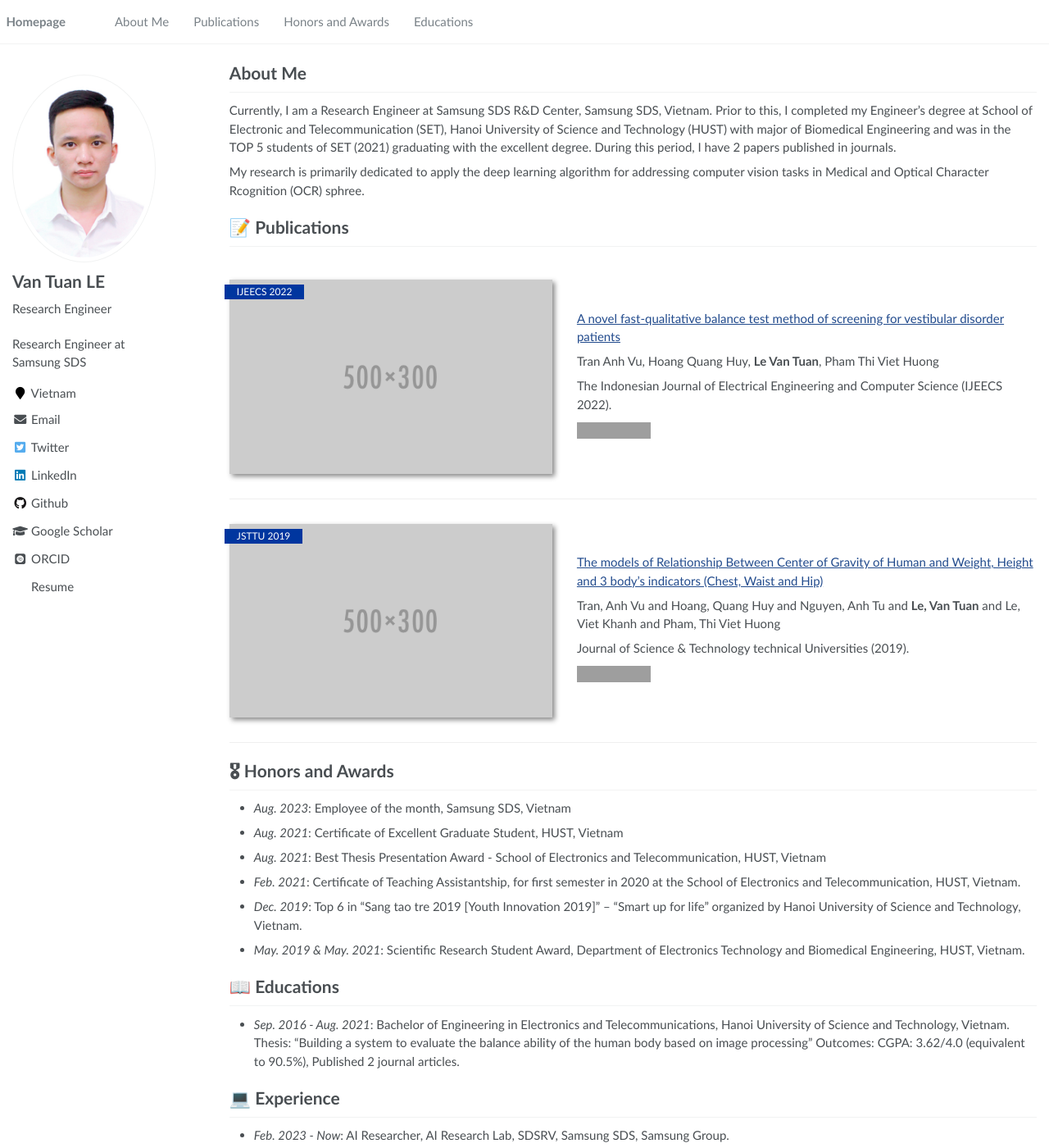
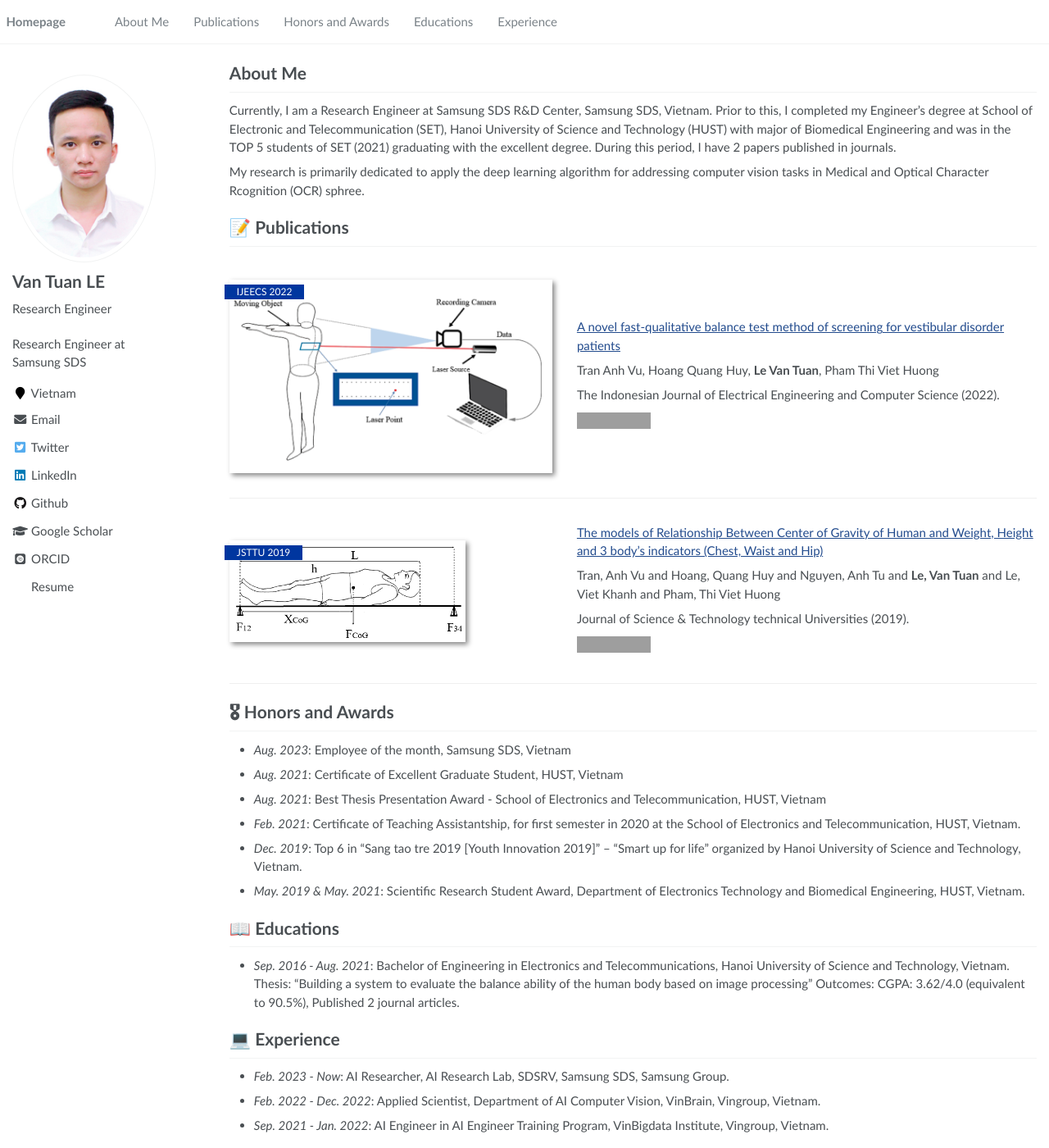
Before and after one commit to lvtuan98/lvtuan98.github.io, a Jekyll site: the page built from _pages/about.md, in a window 1280 px wide and 1400 px high. Shown: the whole window at 82% size. Built offline with Jekyll 4.4.1, drawn with Linux system fonts in a browser that asks for light colours; some web fonts are replaced; grey boxes are pictures that could not be loaded.

Commit message:
fix favicon

```diff
--- a/_data/navigation.yml
+++ b/_data/navigation.yml
@@ -15,6 +15,10 @@
   - title: "Educations"
     url: "/#-educations"
 
+  - title: "Experience"
+    url: "/#-experience"
+
+
   # - title: "Invited Talks"
   #   url: "/#-invited-talks"
 
--- a/_pages/about.md
+++ b/_pages/about.md
@@ -29,14 +29,14 @@
 
 # 📝 Publications
 
-<div class='paper-box'><div class='paper-box-image'><div><div class="badge">IJEECS 2022</div><img src='images/500x300.png' alt="sym" width="100%"></div></div>
+<div class='paper-box'><div class='paper-box-image'><div><div class="badge">IJEECS 2022</div><img src='images/IJEECS2022.png' alt="sym" width="100%"></div></div>
 <div class='paper-box-text' markdown="1">
 
 [A novel fast-qualitative balance test method of screening for vestibular disorder patients](http://doi.org/10.11591/ijeecs.v25.i2.pp910-919)
 
 Tran Anh Vu, Hoang Quang Huy, **Le Van Tuan**, Pham Thi Viet Huong
 
-The Indonesian Journal of Electrical Engineering and Computer Science (IJEECS 2022).
+The Indonesian Journal of Electrical Engineering and Computer Science (2022).
 
 <a href="https://ijeecs.iaescore.com/index.php/IJEECS/article/view/26925/16007"><img src="https://img.shields.io/badge/-Paper-grey?logo=gitbook&logoColor=white" alt="Paper"></a>
 <!-- <a href=""><img src="https://img.shields.io/badge/-Github-grey?logo=github" alt="Github"></a> -->
@@ -44,7 +44,7 @@
 </div>
 
 
-<div class='paper-box'><div class='paper-box-image'><div><div class="badge">JSTTU 2019</div><img src='images/500x300.png' alt="sym" width="100%"></div></div>
+<div class='paper-box'><div class='paper-box-image'><div><div class="badge">JSTTU 2019</div><img src='images/JSTTU2019.png' alt="sym" width="100%"></div></div>
 <div class='paper-box-text' markdown="1">
 
 [The models of Relationship Between Center of Gravity of Human and Weight, Height and 3 body’s indicators (Chest, Waist and Hip)](https://eprints.uet.vnu.edu.vn/eprints/id/eprint/3913/)
--- a/assets/css/academicons.css
+++ b/assets/css/academicons.css
@@ -21,6 +21,12 @@
 	text-rendering:auto;
 	-webkit-font-smoothing:antialiased;
 	-moz-osx-font-smoothing:grayscale;
+
+  font-family: 'Academicons';
+  font-weight: 400;
+  font-style: normal;
+  font-variant: normal;
+  line-height: 1;
 }
 .ai-academia:before {
   content: "\e800";
```
Also changed, not shown: images/IJEECS2022.png (added), images/JSTTU2019.png (added), images/android-chrome-192x192.png, images/android-chrome-512x512.png, images/apple-touch-icon.png, images/favicon-16x16.png, images/favicon-32x32.png, images/favicon.ico, images/site.webmanifest.
